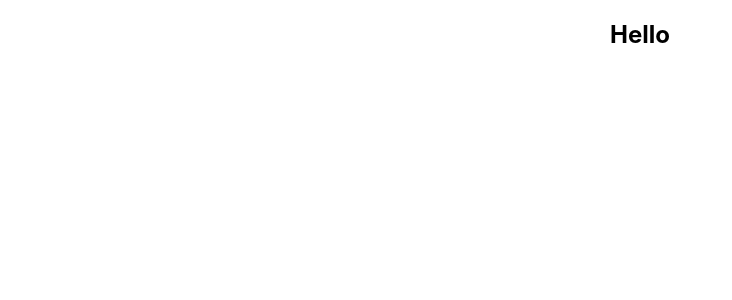
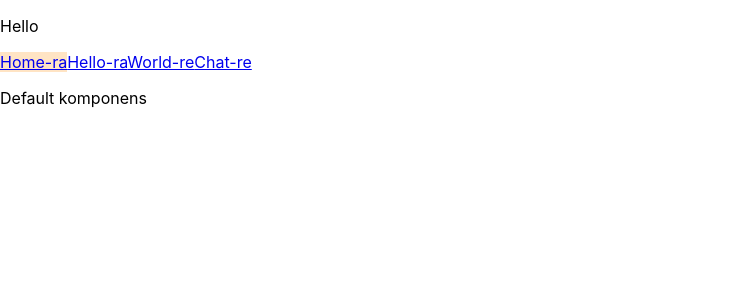
Before and after one commit to DaniBencz/Brepi, a React (Create React App) app: page / in a window 1280 px wide. Shown: the top 300 px of the page, without its empty margins (0-732 px from the left). Built offline with nearby package versions, Linux system fonts and the light colour scheme.

Commit message:
prototype working

```diff
--- a/src/App.css
+++ b/src/App.css
@@ -1,3 +1,7 @@
 .App {
   text-align: center;
 }
+
+.selected{
+  background-color: bisque;
+}
--- a/src/App.tsx
+++ b/src/App.tsx
@@ -1,13 +1,41 @@
-import React from 'react';
-import logo from './logo.svg';
-import './App.css';
+import React from 'react'
+import './App.css'
+
+import { BrowserRouter as Router, Switch, NavLink, Route, useParams } from 'react-router-dom'
+
+function Hello({ name }: { name: string }) {
+  let { id } = useParams();
+  return (
+    <p>Hello komponens {id} {name}</p>
+  )
+}
 
 function App() {
   return (
-    <div className="App">
-      <h2>Hello</h2>
-    </div>
-  );
+    <Router>
+      <div>
+        <p>Hello</p>
+        <NavLink to='/' className='nav-link' activeClassName='selected' exact>Home-ra</NavLink>
+        <NavLink to='/hello/1' className='nav-link' activeClassName='selected'>Hello-ra</NavLink>
+        <NavLink to='/world' className='nav-link' activeClassName='selected'>World-re</NavLink>
+        <NavLink to='/chat' className='nav-link' activeClassName='selected'>Chat-re</NavLink>
+      </div>
+      <Switch>
+        <Route path='/' exact>
+          <p>Default komponens</p>
+        </Route>
+        <Route path='/hello/:id'>
+          <Hello name='asd' />
+        </Route>
+        <Route path='/world'>
+          <p>world</p>
+        </Route>
+        <Route>
+          <p>404</p>
+        </Route>
+      </Switch>
+    </Router>
+  )
 }
 
-export default App;
+export default App
```
Also changed, not shown: src/logo.svg (deleted).
